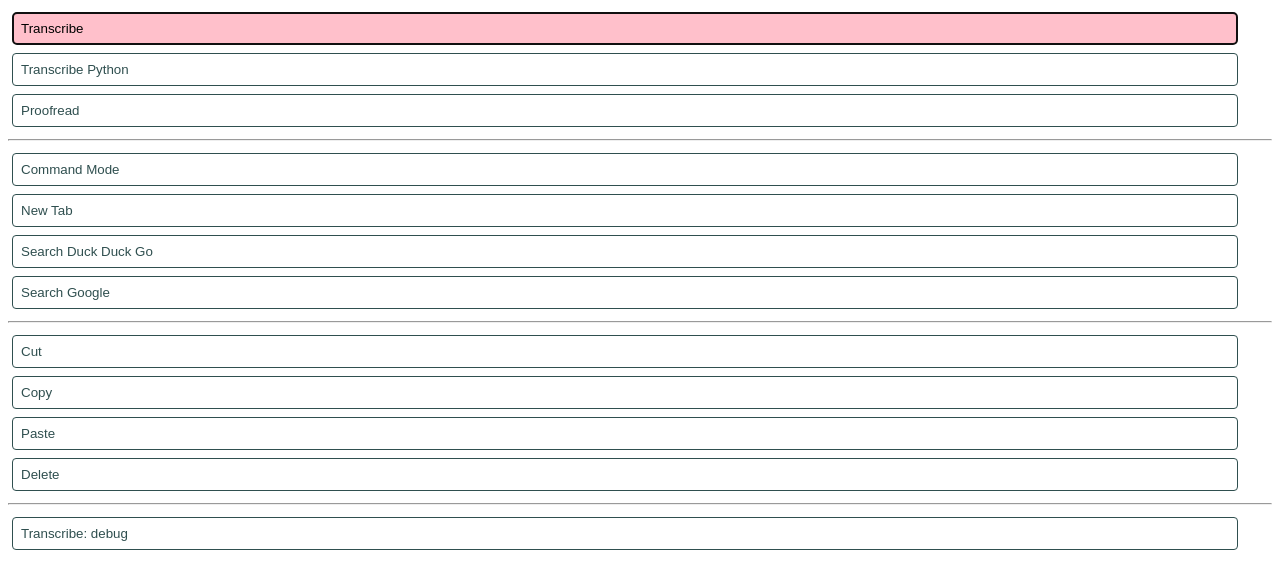
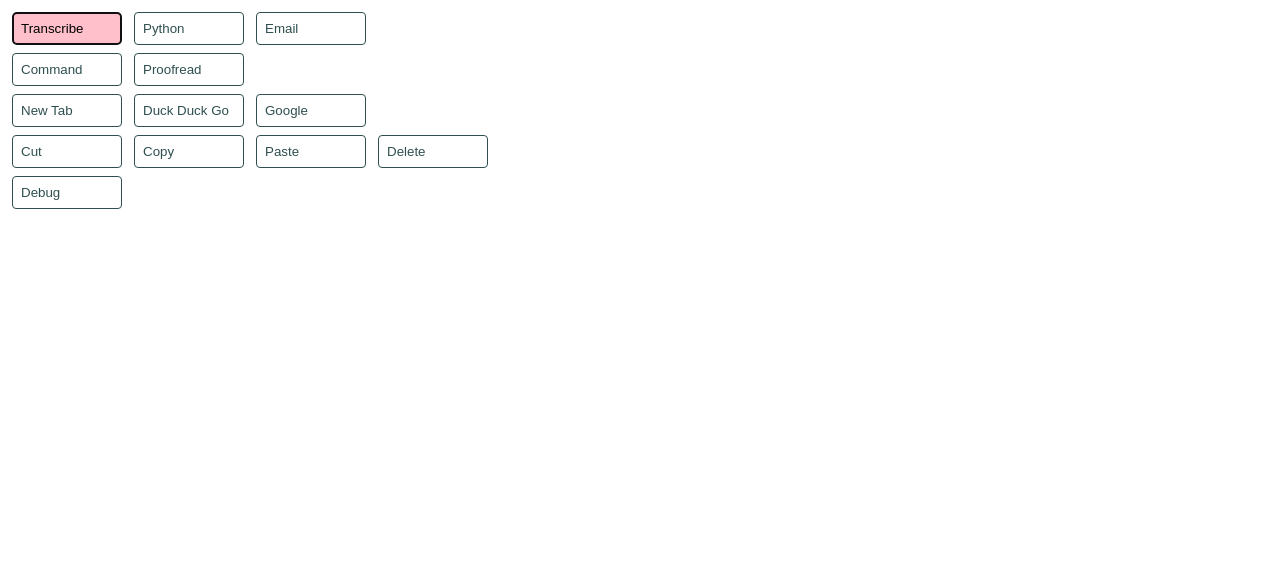
Before and after one commit to deepily/genie-plugin-firefox, a browser extension: page html/menubar.html in a window 1280 px wide. Drawn offline with Linux system fonts and the light colour scheme.

Commit message:
Update layout of vertical buttons stack to buttons matrix layout

```diff
--- a/css/menubar.css
+++ b/css/menubar.css
@@ -13,7 +13,8 @@
 .button {
     display: inline-block;
     background-color: white;
-    width: 97%;
+    /*width: 20%;*/
+    width: 110px;
     text-align: left;
     padding: 8px;
     transition-duration: 0.4s;
@@ -35,7 +36,7 @@
 .button:focus {
     background-color: pink;
     color: black;
-    border-style: dotted;
+    border-style: solid;
     border-color: red;
     border-width: 1px;
     cursor: pointer;
--- a/html/menubar.html
+++ b/html/menubar.html
@@ -10,20 +10,22 @@
 <body>
 <form>
     <button id="transcription" class="button">Transcribe</button>
-    <button id="transcription-python" class="button">Transcribe Python</button><br>
+    <button id="transcription-python" class="button">Python</button>
+    <button id="transcription-email" class="button">Email</button><br>
+<!--    <hr>-->
+    <button id="command-mode" class="button">Command</button>
     <button id="command-proofread" class="button">Proofread</button><br>
-    <hr>
-    <button id="command-mode" class="button">Command Mode</button><br>
-    <button id="command-open-new-tab" class="button">New Tab</button><br>
-    <button id="command-search-duck-duck-go" class="button">Search Duck Duck Go</button><br>
-    <button id="command-search-google" class="button">Search Google</button><br>
-    <hr>
-    <button id="command-cut" class="button">Cut</button><br>
-    <button id="command-copy" class="button">Copy</button><br>
-    <button id="command-paste" class="button">Paste</button><br>
+
+    <button id="command-open-new-tab" class="button">New Tab</button>
+    <button id="command-search-duck-duck-go" class="button">Duck Duck Go</button>
+    <button id="command-search-google" class="button">Google</button><br>
+<!--    <hr>-->
+    <button id="command-cut" class="button">Cut</button>
+    <button id="command-copy" class="button">Copy</button>
+    <button id="command-paste" class="button">Paste</button>
     <button id="command-delete" class="button">Delete</button><br>
-    <hr>
-    <button id="transcription-debug" class="button">Transcribe: debug</button><br>
+<!--    <hr>-->
+    <button id="transcription-debug" class="button">Debug</button>
 
     <!--    <button id="command-select-all" class="button">Cmd: Select All</button>-->
 <!--    <hr>-->
```
